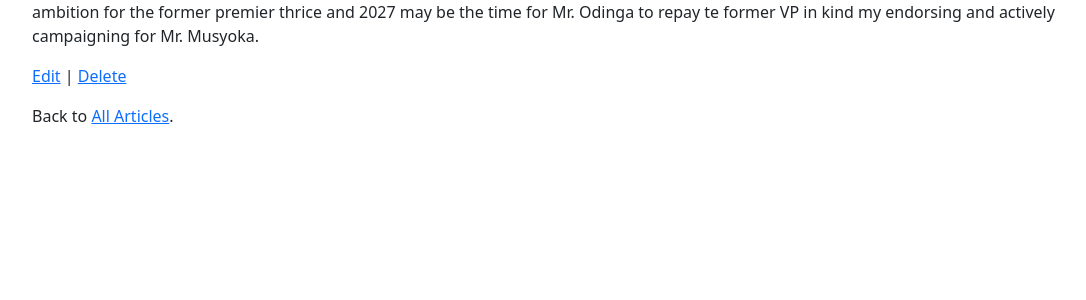
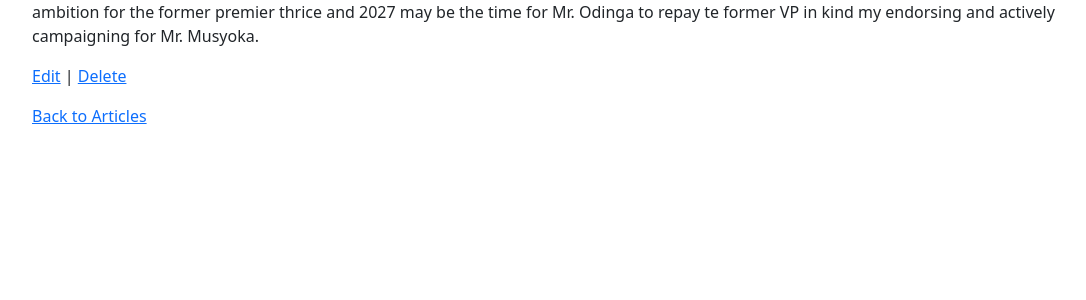
Before and after one commit to jayokeyo/News, a Django app: page /articles/2/ in a window 1280 px wide. Shown: the part 247-547 px from the top of the page, without its empty margins (50-1136 px from the left). Run offline with Django 4.2, Linux system fonts and the light colour scheme; a user stored in the database is signed in; data comes from the database, SQL or seed files in the repository; both versions use the stored data as it was after the commit.

Commit message:
Updated multiple files

```diff
--- a/templates/article_detail.html
+++ b/templates/article_detail.html
@@ -8,5 +8,5 @@
 </div>
 <p><a href="{% url 'article_edit' article.pk %}">Edit</a> |
  <a href="{% url 'article_delete' article.pk %}">Delete</a></p>
-<p>Back to <a href="{% url 'article_list' %}">All Articles</a>.</p>
+<p><a href="{% url 'article_list' %}">Back to Articles</a></p>
 {% endblock content %}
```
Also changed, not shown: db.sqlite3.
